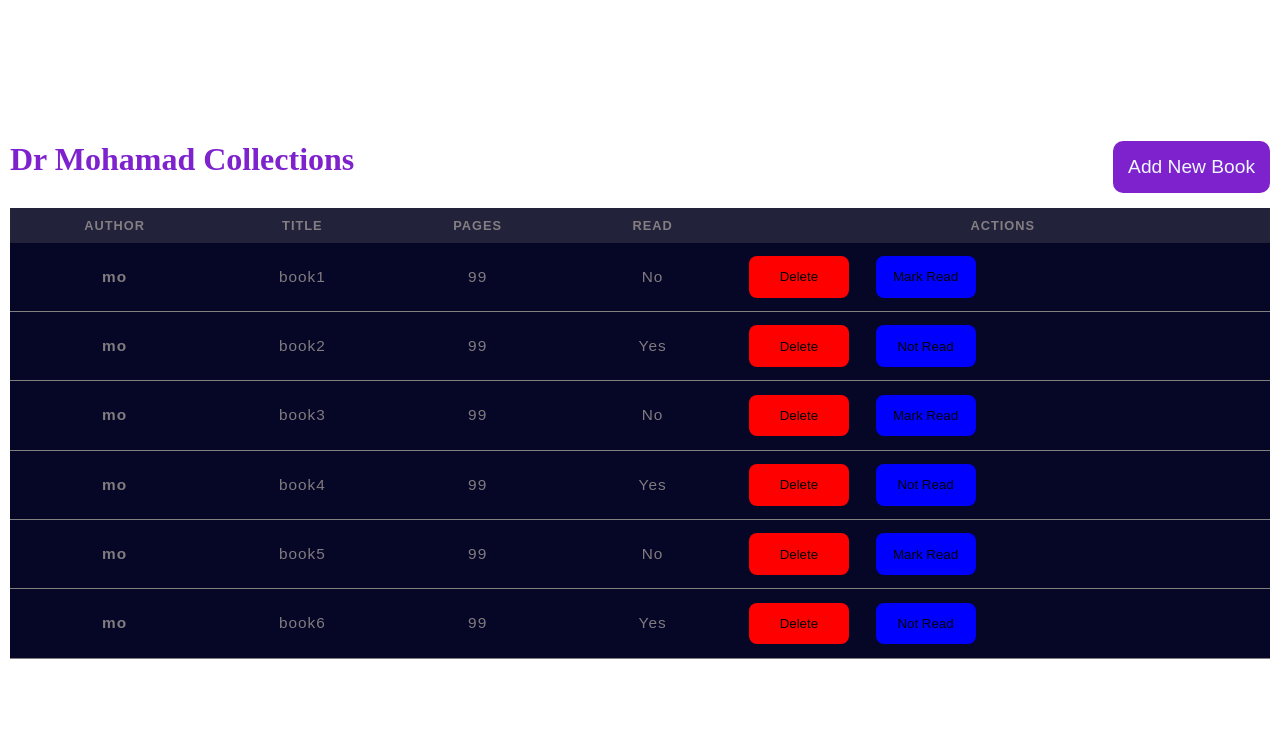
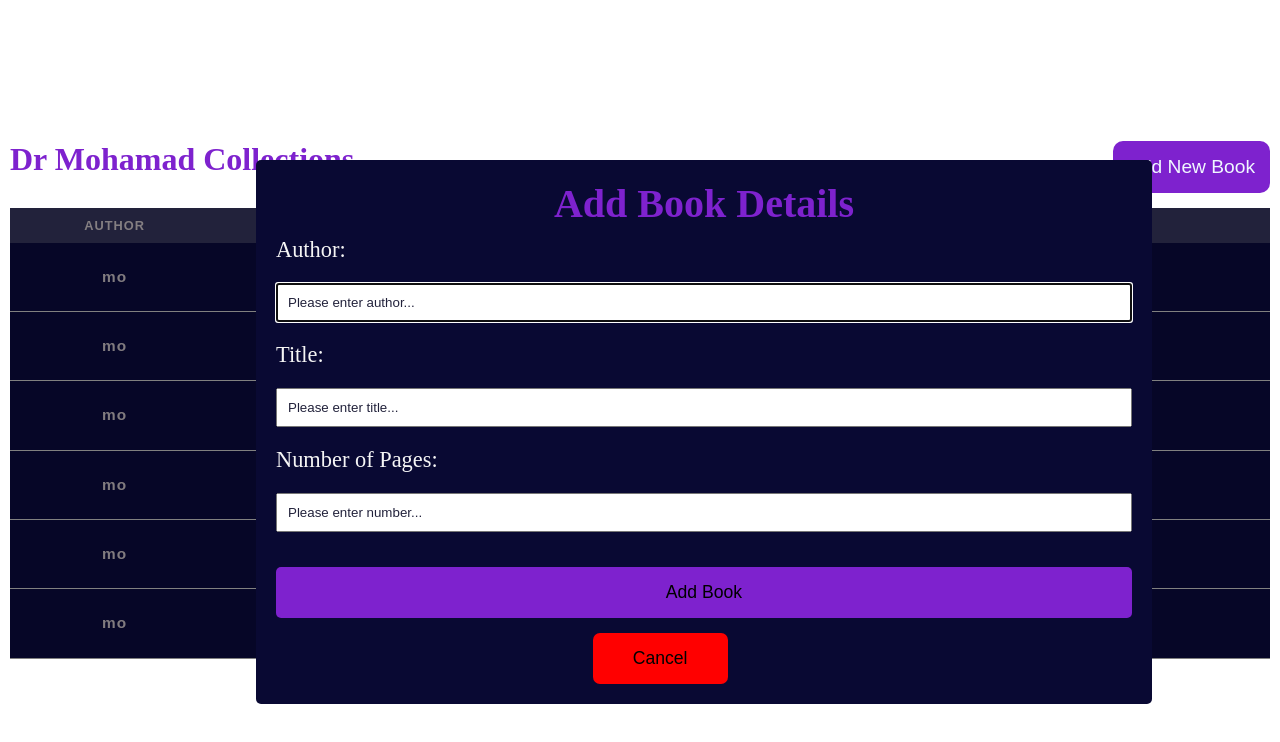
Before and after one commit to MohamadObeid9/library, a plain HTML site: page index.html in a window 1280 px wide. Both pictures are taken after a click on the button "Add New Book". Drawn offline with Linux system fonts and the light colour scheme.

Commit message:
set the dialog to open normaly

```diff
--- a/index.html
+++ b/index.html
@@ -10,7 +10,17 @@
 <body>
     <div class="titleContainer">
         <h1>Dr Mohamad Collections</h1>
-        <button>Add New Book</button>
+        <button id="show">Add New Book</button>
+        <dialog>
+            <h1>Add Book Details</h1>
+            <form method="dialog">
+                <div><label for="author">Author:</label><input type="text" id="author" placeholder="Please enter author..."></div>
+                <div><label for="title">Title:</label><input type="text" id="title" placeholder="Please enter title..."></div>
+                <div><label for="pages">Number of Pages:</label><input type="number" id="pages" placeholder="Please enter number..."></div>
+                <button type="submit" id="send">Add Book</button>
+                <button id="delete" formnovalidate>Cancel</button>
+            </form>
+        </dialog>
     </div>
     <table>
         <tr>
--- a/script.js
+++ b/script.js
@@ -16,7 +16,7 @@ function Book(title, author, pages, readStatus) {
   this.readStatus = readStatus;
 }
 
-function addBookToLibrary() {}
+// function addBookToLibrary() {}
 
 const table = document.querySelector("table");
 
@@ -40,37 +40,39 @@ const createRow = (i) => {
   );
   createTd(library[i].title, object, "text-align:center;font-size:1.2em;");
   createTd(library[i].pages, object, "text-align:center;font-size:1.2em;");
-  const readTd = document.createElement('td');
-  readTd.style.cssText="text-align:center;font-size:1.2em;";
-  readTd.textContent=library[i].readStatus;
+  const readTd = document.createElement("td");
+  readTd.style.cssText = "text-align:center;font-size:1.2em;";
+  readTd.textContent = library[i].readStatus;
   object.appendChild(readTd);
   const td = document.createElement("td");
   object.appendChild(td);
-  deleteButton(td, i);
-  readButton(td, i,readTd);
+  deleteButton(td);
+  readButton(td, i, readTd);
 };
 
-const deleteButton = (parent, i) => {
+const deleteButton = (parent) => {
   const button = document.createElement("button");
   button.textContent = "Delete";
-  button.style.cssText = "background-color:red;padding:1em;width:100px;border:none;margin:1em;border-radius:8px;";
+  button.style.cssText =
+    "background-color:red;padding:1em;width:100px;border:none;margin:1em;border-radius:8px;";
   parent.appendChild(button);
-  button.addEventListener("click", () => {
-    table.deleteRow(i);
+  button.addEventListener("click", function () {
+    this.parentElement.parentElement.remove();
   });
 };
 
-const readButton = (parent, i,read) => {
+const readButton = (parent, i, read) => {
   const button = document.createElement("button");
-  button.style.cssText = "background-color:blue;padding:1em;width:100px;border:none;margin:1em;border-radius:8px;";
-  if (library[i].readStatus == "Yes") {
+  button.style.cssText =
+    "background-color:blue;padding:1em;width:100px;border:none;margin:1em;border-radius:8px;";
+  if (library[i].readStatus === "Yes") {
     button.textContent = "Not Read";
   } else {
     button.textContent = "Mark Read";
   }
   parent.appendChild(button);
   button.addEventListener("click", () => {
-    if (button.textContent == "Not Read") {
+    if (button.textContent === "Not Read") {
       button.textContent = "Mark Read";
       read.textContent = "No";
     } else {
@@ -81,8 +83,21 @@ const readButton = (parent, i,read) => {
 };
 
 const displayTableCells = () => {
-  for (let i = 0; i <library.length; i++) {
+  for (let i = 0; i < library.length; i++) {
     createRow(i);
   }
 };
 displayTableCells();
+
+const dialog = document.querySelector("dialog");
+const showBtn = document.querySelector("#show");
+const closeBtn = document.querySelector("#delete");
+
+showBtn.addEventListener("click",()=>{
+  dialog.show();
+});
+
+closeBtn.addEventListener("click",(e)=>{
+  e.preventDefault();
+  dialog.close();
+});
--- a/style.css
+++ b/style.css
@@ -41,3 +41,49 @@ th {
   /* background-color:rgb(6, 6, 39) ; */
   background-color: rgb(34, 34, 59);
 }
+dialog {
+  position:absolute;
+  top:20%;
+  left:20%;
+  padding: 20px;
+  width:70%;
+  background-color: rgb(9, 9, 51);
+  border-radius: 5px;
+  border: none;
+}
+dialog > h1 {
+  text-align: center;
+  margin-bottom:10px;
+  font-size:2.5em;
+  color: rgb(126 34 206);
+}
+dialog label {
+  font-size: 1.4em;
+  color:whitesmoke;
+}
+dialog input {
+  width: 100%;
+  padding: 10px;
+  margin: 20px 0px;
+}
+dialog input::placeholder {
+  color: rgb(34, 34, 59);
+}
+dialog button[type="submit"] {
+  width: 100%;
+  padding: 15px;
+  border-radius:5px;
+  border: none;
+  font-size:1.1em;
+  margin: 15px 0px;
+  background-color: rgb(126 34 206);
+}
+dialog #delete {
+  position:relative;
+  left: 37%;
+  font-size:1.1em;
+  background-color: red;
+  padding: 15px 40px;
+  border: none;
+  border-radius: 7px;
+}
```
